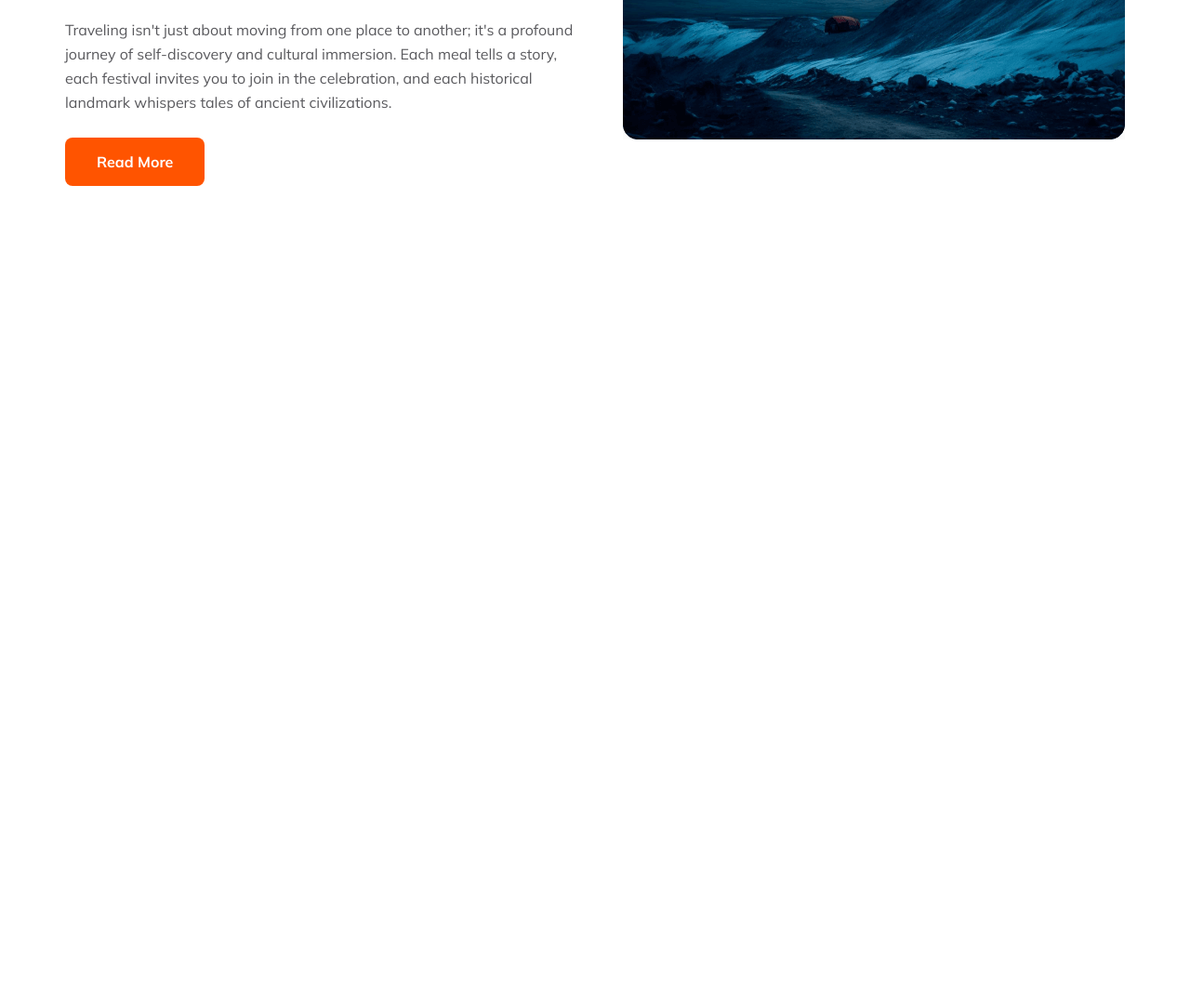
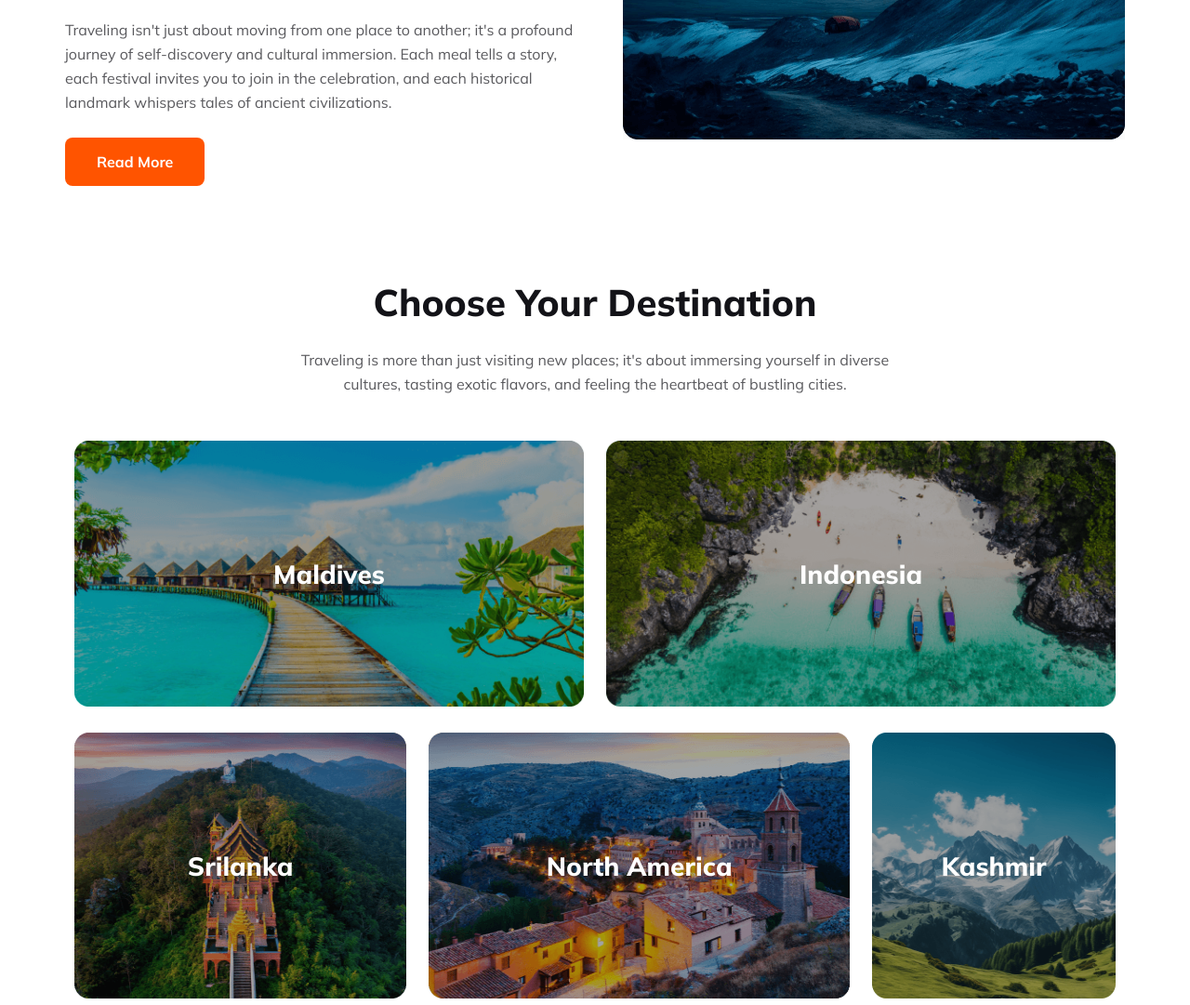
Before and after one commit to KausarAhmadTasin/responsive-assignment, a plain HTML site: page index.html in a window 1280 px wide. Shown: the part 1161-2242 px from the top of the page at 93% size. Before the commit the page ends 1461 px from the top, so only its background shows below. Drawn offline with Linux system fonts and the light colour scheme.

Commit message:
grid image section done

```diff
--- a/css/style.css
+++ b/css/style.css
@@ -16,6 +16,26 @@
   padding: 16px 34px;
   outline: none;
   border-style: none;
+}
+
+.section-title {
+  color: #131318;
+  text-align: center;
+  font-family: Mulish;
+  font-size: 40px;
+  font-weight: 800;
+}
+
+.section-text {
+  color: rgba(19, 19, 24, 0.7);
+  text-align: center;
+  font-family: Mulish;
+  font-size: 16px;
+  font-style: normal;
+  font-weight: 400;
+  line-height: 26px;
+  margin: 24px auto;
+  width: 643px;
 }
 
 /* Nav style */
@@ -193,3 +213,86 @@ button .faa {
   margin: 16px auto;
   margin-left: 20px;
 }
+
+/* Destination section */
+.destination {
+  margin: 0 80px;
+}
+
+.grid-img {
+  display: grid;
+  grid-template-columns: repeat(12, 1fr);
+  gap: 24px;
+  margin-top: 48px;
+}
+
+.grid-img .maldives,
+.grid-img .indonesia,
+.grid-img .srilanka,
+.grid-img .northamerica,
+.grid-img .kashmir,
+.grid-img .bangladesh,
+.grid-img .bandarban {
+  position: relative;
+}
+
+.image-overlay {
+  position: absolute;
+  top: 0;
+  left: 0;
+  width: 100%;
+  border-radius: 16px;
+  display: flex;
+  z-index: 2;
+  align-items: center;
+  justify-content: center;
+  background-color: rgba(0, 0, 0, 0.2);
+  color: #fff;
+  text-align: center;
+  font-family: Mulish;
+  font-size: 28px;
+  font-style: normal;
+  font-weight: 800;
+  line-height: normal;
+  height: 286px;
+
+  opacity: 0;
+  transition: opacity 0.5s;
+}
+
+.grid-img .image-overlay,
+.grid-img .image-overlay,
+.grid-img .image-overlay,
+.grid-img .image-overlay,
+.grid-img .image-overlay,
+.grid-img .image-overlay,
+.grid-img .image-overlay {
+  opacity: 1;
+}
+
+.grid-img img {
+  width: 100%;
+  height: 286px;
+  border-radius: 10px;
+  transition: transform 0.5s;
+}
+
+.maldives,
+.indonesia {
+  grid-column: span 6;
+}
+
+.kashmir {
+  grid-column: span 3;
+}
+
+.srilanka {
+  grid-column: span 4;
+}
+.northamerica {
+  grid-column: span 5;
+}
+.bangladesh,
+.bandarban {
+  grid-column: span 6;
+}
--- a/index.html
+++ b/index.html
@@ -91,5 +91,50 @@
         <img src="images/Rectangle 4.png" alt="" />
       </div>
     </section>
+
+    <section class="destination">
+      <h1 class="destination-title section-title">Choose Your Destination</h1>
+      <p class="destination-text section-text">
+        Traveling is more than just visiting new places; it's about immersing
+        yourself in diverse cultures, tasting exotic flavors, and feeling the
+        heartbeat of bustling cities.
+      </p>
+      <div class="grid-img">
+        <div class="maldives">
+          <img src="images/Rectangle 5.png" alt="" />
+          <div class="image-overlay"><p>Maldives</p></div>
+        </div>
+
+        <div class="indonesia">
+          <img src="images/Rectangle 8.png" alt="" />
+          <div class="image-overlay"><p>Indonesia</p></div>
+        </div>
+
+        <div class="srilanka">
+          <img src="images/Rectangle 6.png" alt="" />
+          <div class="image-overlay"><p>Srilanka</p></div>
+        </div>
+
+        <div class="northamerica">
+          <img src="images/Rectangle 7.png" alt="" />
+          <div class="image-overlay"><p>North America</p></div>
+        </div>
+
+        <div class="kashmir">
+          <img src="images/Rectangle 9.png" alt="" />
+          <div class="image-overlay"><p>Kashmir</p></div>
+        </div>
+
+        <div class="bangladesh">
+          <img src="images/Rectangle 11.png" alt="" />
+          <div class="image-overlay"><p>Bangladesh</p></div>
+        </div>
+
+        <div class="bandarban">
+          <img src="images/Rectangle 10.png" alt="" />
+          <div class="image-overlay"><p>Bandarban</p></div>
+        </div>
+      </div>
+    </section>
   </body>
 </html>
```
